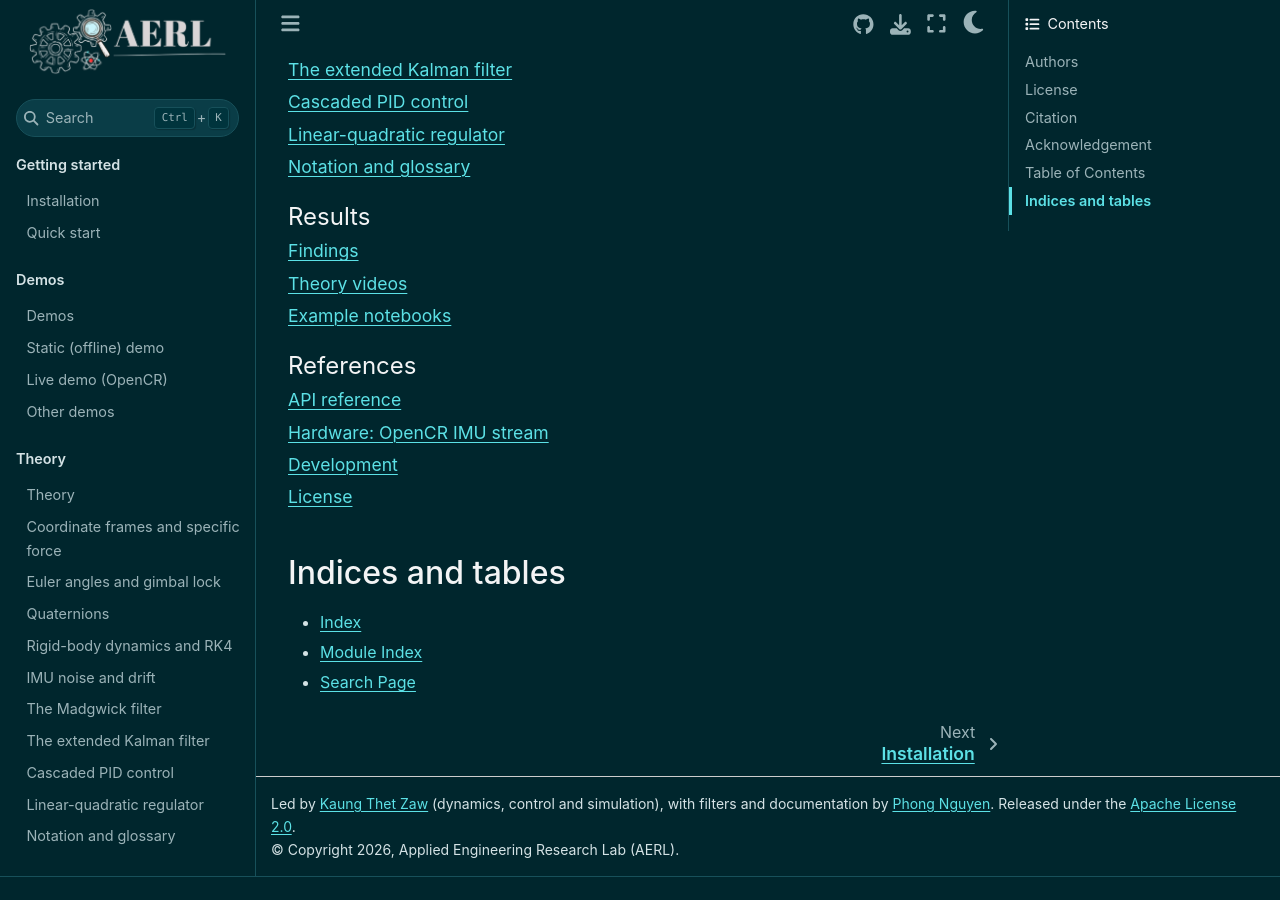
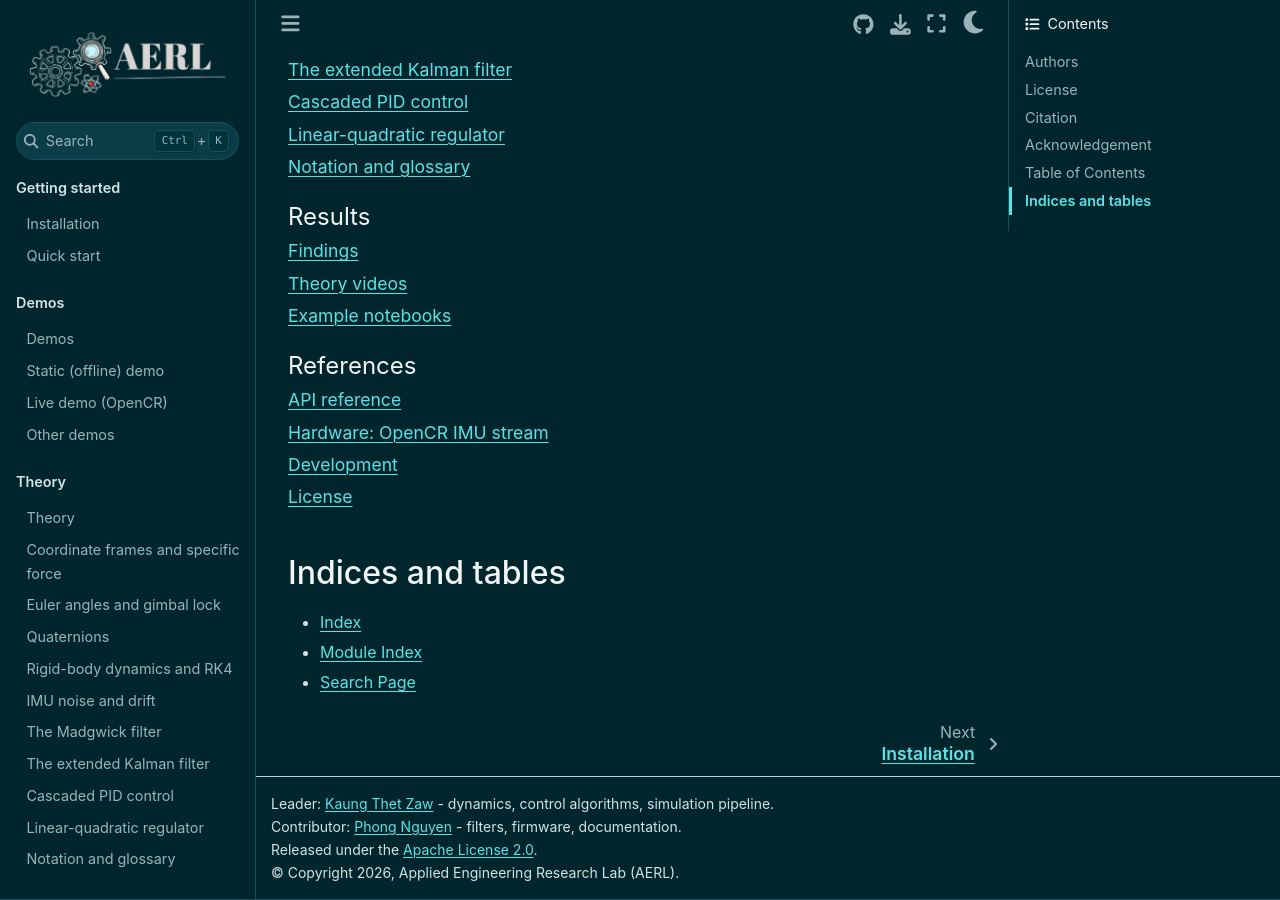
Before and after one commit to aerlab-deanza/Drone_Simulation, a Sphinx documentation site: the page built from docs/index.md, in a window 1280 px wide and 900 px high, scrolled down 3846 px. Built offline with Sphinx 7.4.7 and the Sphinx Book theme 1.1.4, drawn with Linux system fonts in a browser that asks for light colours; pages that are not in the unit, such as notebooks, are missing from menus; before the commit the page ends 4723 px from its top, so only the background shows below that.

Commit message:
Show author roles in the docs footer and drop the last-updated line

```diff
--- a/docs/conf.py
+++ b/docs/conf.py
@@ -108,9 +108,10 @@
     # Footer: authors and their areas, the license, then the copyright.
     "footer_content_items": ["extra-footer", "copyright"],
     "extra_footer": (
-        "<p>Led by <a href='https://github.com/RuseaDev'>Kaung Thet Zaw</a> "
-        "(dynamics, control and simulation), with filters and documentation by "
-        "<a href='https://github.com/AlexDaPiggie'>Phong Nguyen</a>. "
+        "<p>Leader: <a href='https://github.com/RuseaDev'>Kaung Thet Zaw</a> - "
+        "dynamics, control algorithms, simulation pipeline.<br>"
+        "Contributor: <a href='https://github.com/AlexDaPiggie'>Phong Nguyen</a> - "
+        "filters, firmware, documentation.<br>"
         "Released under the "
         "<a href='https://www.apache.org/licenses/LICENSE-2.0'>Apache License 2.0</a>.</p>"
     ),
```
